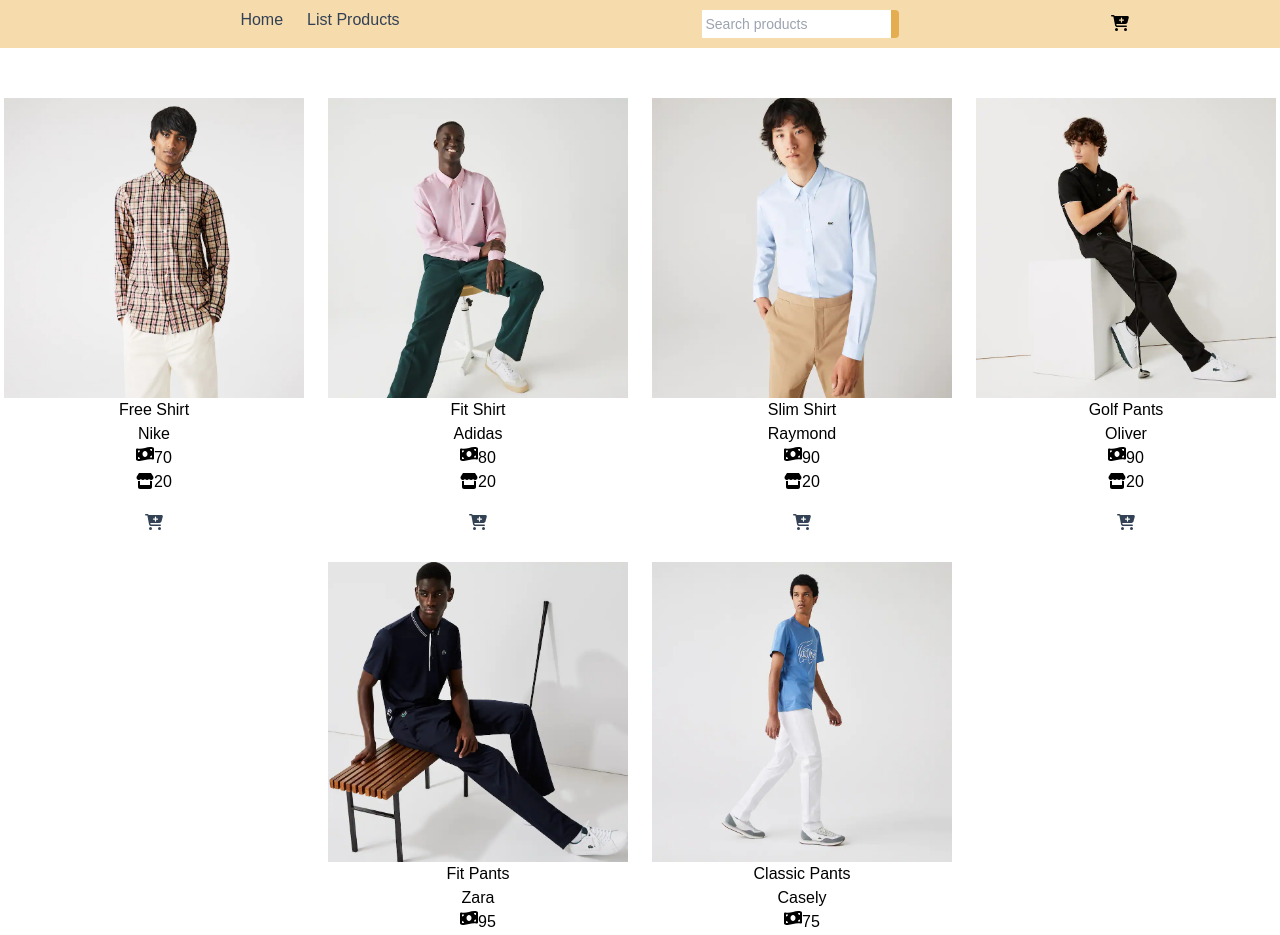
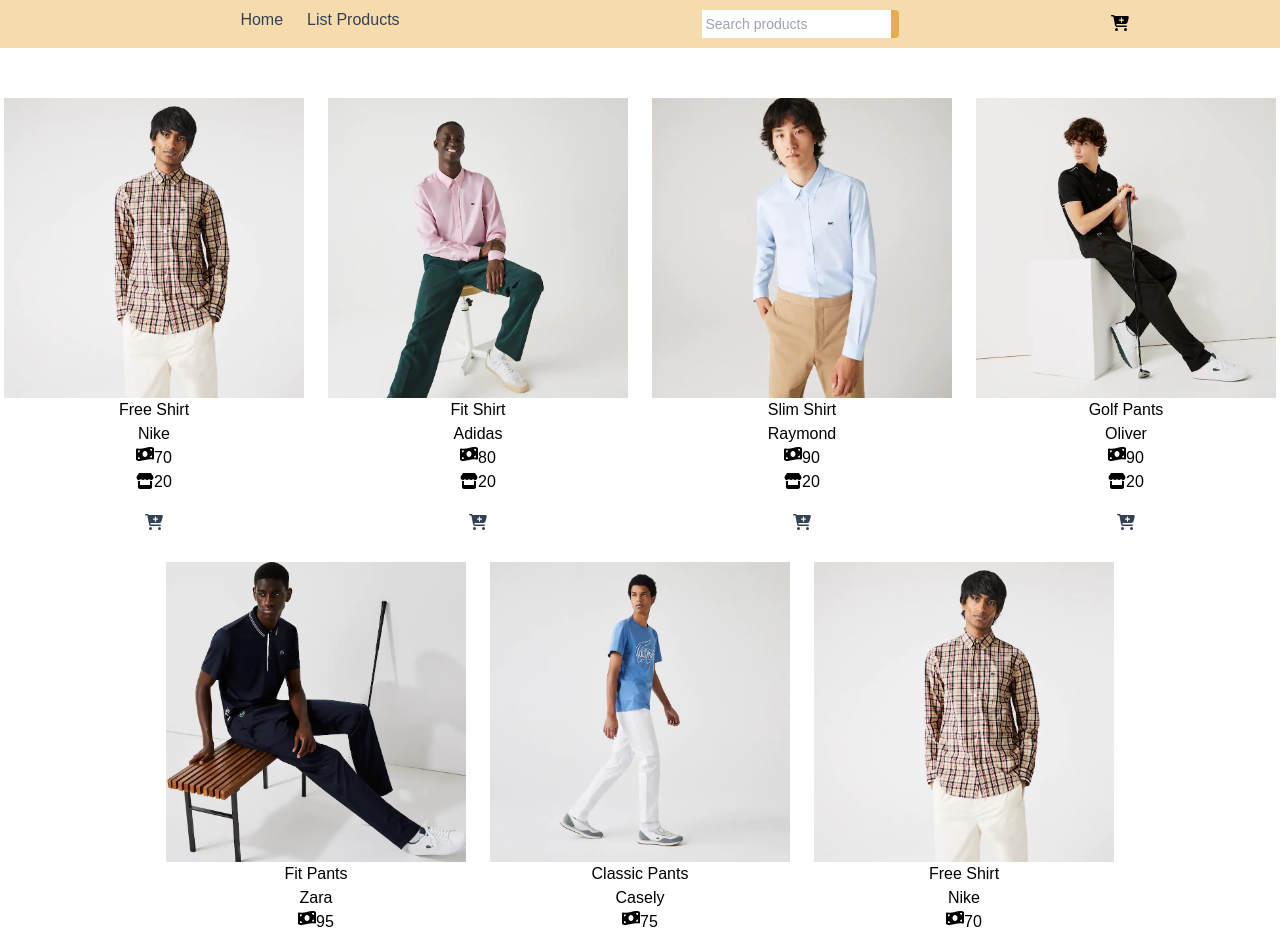
Before and after one commit to Duy-V/clothes-shopping, a React (Vite) app: page /list-products in a window 1280 px wide. Shown: the top 935 px of the page. Built offline with nearby package versions, Linux system fonts and the light colour scheme.

Commit message:
adding newItem with reducer-context

```diff
--- a/src/App.tsx
+++ b/src/App.tsx
@@ -1,20 +1,26 @@
 import { useState } from 'react'
 import { Outlet, Link } from "react-router-dom";
 import './App.css'
-
+import { productsReducer } from './state/reducer';
+import { initialState } from './state/state';
+import { useReducer } from "react"
+import { ProductsContext } from './state/context';
 import FooterPage from './pages/FooterPage/FooterPage';
 import NavBar from './components/NavBar/NavBar';
 
 function App() {
+  const [state, dispatch] = useReducer(productsReducer, initialState);
+
 
 
   return (
-    <div>
-      <NavBar />
-      <Outlet />
-      <FooterPage />
-    </div>
-
+    <ProductsContext.Provider value={{ state, dispatch }}>
+      <div>
+        <NavBar />
+        <Outlet />
+        <FooterPage />
+      </div>
+    </ProductsContext.Provider>
 
   )
 }
--- a/src/components/Cart/Cart.tsx
+++ b/src/components/Cart/Cart.tsx
@@ -1,6 +1,9 @@
 import React from 'react'
-
+import { useState, useContext } from 'react';
+import { ProductsContext } from "../../state/context"
 function Cart() {
+    const { state, dispatch } = useContext(ProductsContext)
+    console.log(state)
     return (
         <div>
             CART OF MINE
--- a/src/components/DetailedProduct/DetailedProduct.tsx
+++ b/src/components/DetailedProduct/DetailedProduct.tsx
@@ -15,19 +15,21 @@ function DetailedProduct() {
     let [numOfSelectedProduct, setNumOfSelectedProduct] = useState<number>(0)
     const handleAdd = (product: TStoreProducts) => {
         console.log('duy hi', state, product.id)
-        state.products.map((selectedProduct) => {
-            if (selectedProduct.id = product.id) {
-                product.countInStock = product.countInStock - 1
-                setNumOfSelectedProduct(numOfSelectedProduct++)
-            }
+        state.products.filter(p => p.id == product.id).map((selectedProduct: TStoreProducts) => {
+            selectedProduct.countInStock = selectedProduct.countInStock - 1
+
+
         })
-
+        numOfSelectedProduct++
+        setNumOfSelectedProduct(numOfSelectedProduct)
         console.log('duy hi', numOfSelectedProduct)
         dispatch(addProduct(product, numOfSelectedProduct));
+
     }
     return (
         <div className="">
-            {state.products.filter(item => item.id == id).map((selectedItem: TStoreProducts) => (
+            {state.products.map((selectedItem: TStoreProducts) => (
+                selectedItem.id == id && (
                     <div className="flex flex-row justify-center gap-x-5 h-[100vh]" key={selectedItem.id}>
                         <div>
                             <img src={`${selectedItem.image}`} alt="Girl in a jacket" width="300" height="400" />
@@ -43,6 +45,7 @@ function DetailedProduct() {
                             <button className="flex justify-center rounded-lg px-6 py-3 text-slate-700 font-medium hover:bg-slate-100 hover:text-slate-900 mt-[20px]" onClick={() => handleAdd(selectedItem)}> <FontAwesomeIcon icon={faCartPlus} /></button>
                         </div>
                     </div>
+                )
             ))}
         </div>
     )
--- a/src/state/actions.ts
+++ b/src/state/actions.ts
@@ -6,7 +6,7 @@ export enum ActionType {
 
   export interface AddProduct {
     type: ActionType.AddProduct;
-    payload: {product:TStoreProducts, numOfSelectedProduct: number};
+    payload: {product:TStoreProducts, numOfSelectedProduct?: number};
   }
 
   export interface RemoveProduct {
--- a/src/state/context.ts
+++ b/src/state/context.ts
@@ -1,5 +1,5 @@
-import React, { useState, createContext, useContext } from "react";
-import { initialState, TProduct, TStoreProducts } from './state';
+import React from "react";
+import { initialState, TProduct } from './state';
 import { ProductsActions } from './actions';
 
 
--- a/src/state/reducer.ts
+++ b/src/state/reducer.ts
@@ -4,11 +4,19 @@ import {ProductsActions, ActionType, AddProduct, RemoveProduct} from './actions'
 export function productsReducer(state : TProduct, action : ProductsActions): TProduct {
     switch (action.type) {
         case ActionType.AddProduct:
+            console.log(state)
+            let newNumOfSelectedProducts = action.payload.numOfSelectedProduct
             return {
                 ... state,
-                products: [... state.products, action.payload.product],
-                numOfSelectedProducts: action.payload.numOfSelectedProduct
-
+                products: state.products.map((product: TStoreProducts) =>
+                product.id === action.payload.product.id
+                  ? {
+                      ...product,
+                      countInStock: action.payload.product.countInStock
+                    }
+                  : product
+              ),
+                numOfSelectedProducts: newNumOfSelectedProducts
             };
         default:
             return state;
--- a/src/state/state.ts
+++ b/src/state/state.ts
@@ -102,6 +102,21 @@ export const  initialState : TProduct ={
             description: 'A popular pants',
             id: 6,
         },
+        {
+            name: 'Free Shirt',
+            slug: 'free-shirt',
+            category: 'Shirts',
+            image: '/src/assets/imgs/shirt1.jpg',
+            price: 70,
+            brand: 'Nike',
+            rating: 4.5,
+            numReviews: 8,
+            countInStock: 20,
+            description: 'A popular shirt',
+            isFeatured: true,
+            banner: '/src/assets/imgs/banner1.jpg',
+            id: 7
+        },
     ],
     numOfSelectedProducts: 0
 }
```
Lines whose indentation alone changed are shown as unchanged.
